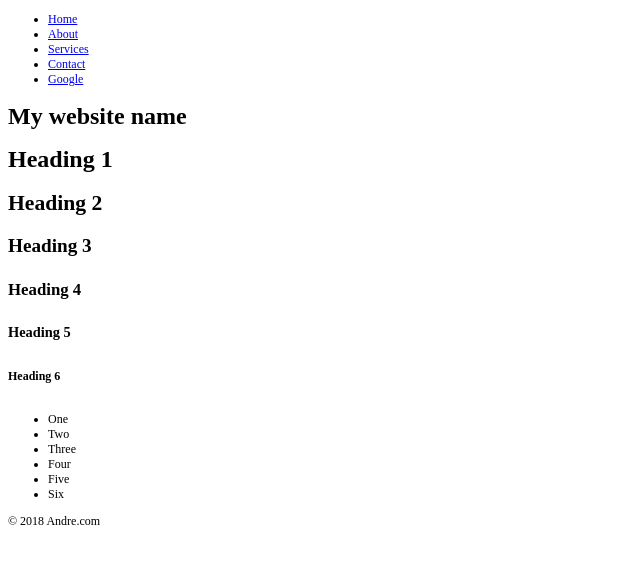
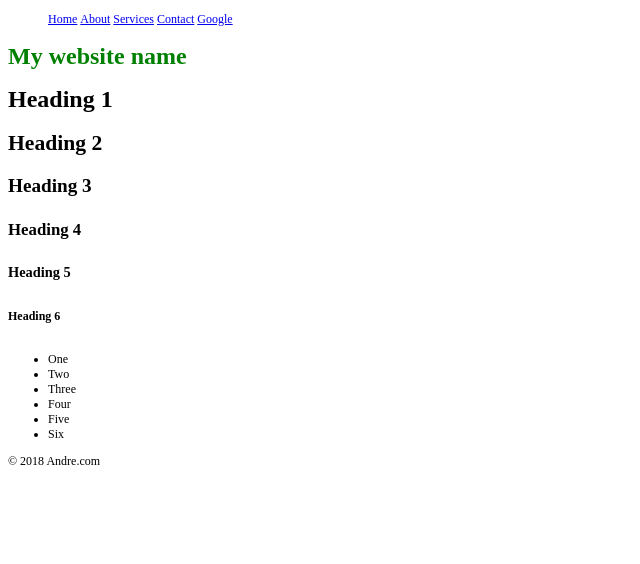
Before and after one commit to ac639/website3003, a plain HTML site: page docs/index.html in a window 1280 px wide. Shown: the whole page, without its empty margins (0-640 px from the left). Drawn offline with Linux system fonts and the light colour scheme.

Commit message:
Feature: Added id tags in css

```diff
--- a/docs/css/styles.css
+++ b/docs/css/styles.css
@@ -32,3 +32,13 @@ h6 {
     font-size: 100%;
 
 }
+
+#header h1 {
+    color: green;
+
+}
+
+#header li {
+    display: inline;
+
+}
```
